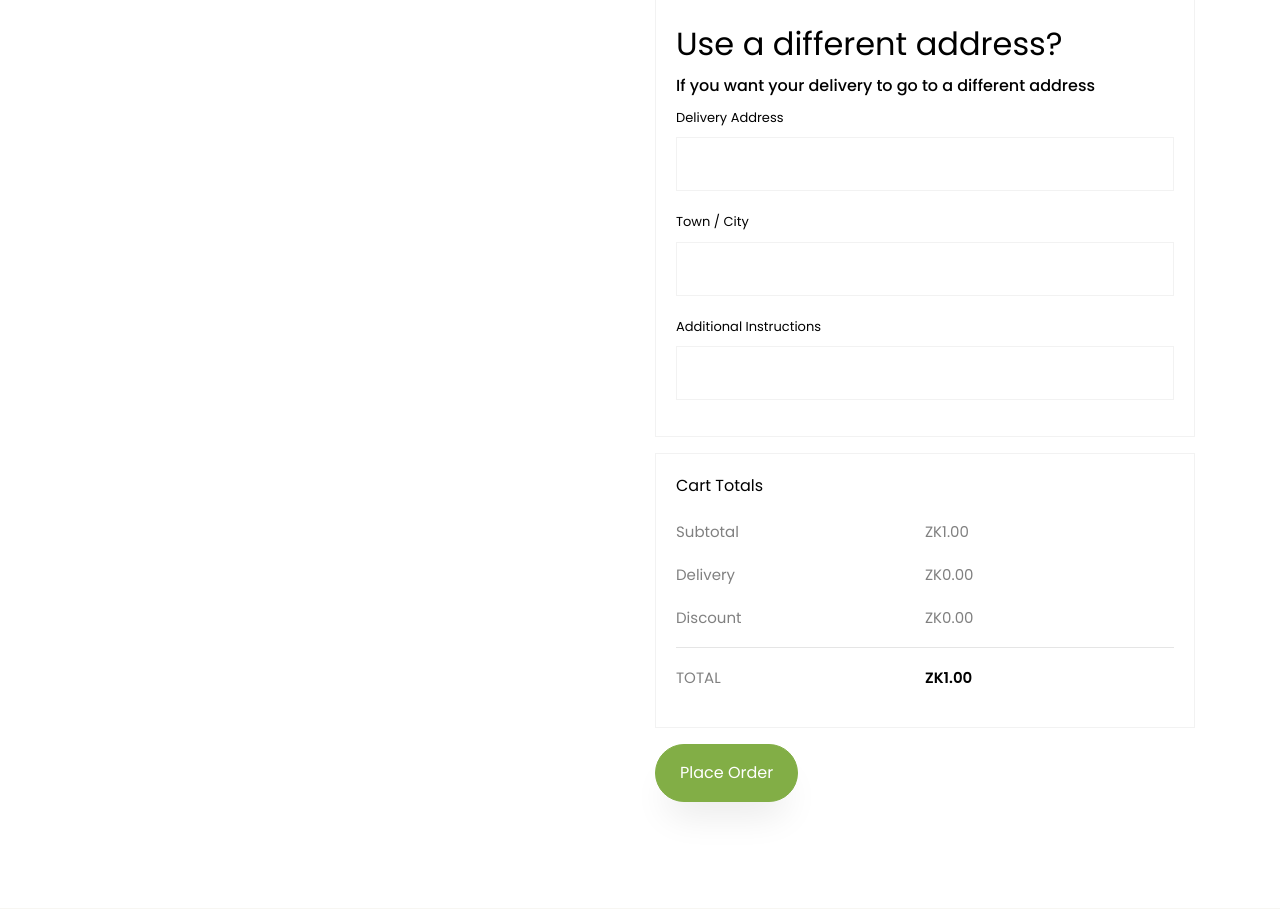
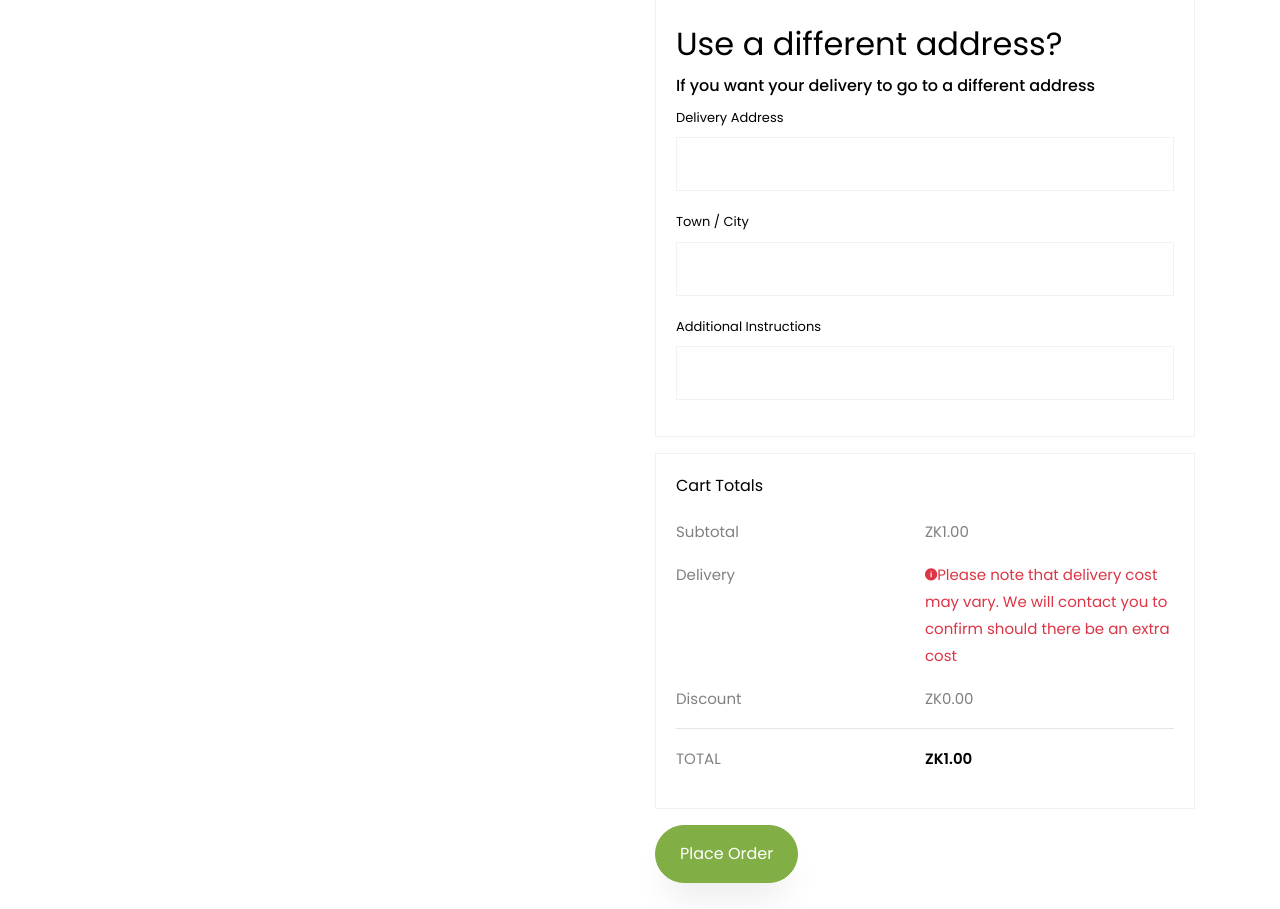
Before and after one commit to uj-student/fresh-picks, a Flask app: template freshpicks/templates/cart.html in a window 1280 px wide. Shown: the part 320-1229 px from the top of the page. Run offline with Flask 2, Linux system fonts and the light colour scheme; the template is opened without the code that fills it, so the values that code supplies are empty; the visitor is signed in with stand-in values (Sample User, id 1); some libraries are stand-ins or nearby versions; some web fonts are replaced.

Commit message:
add delivery cost message

```diff
--- a/freshpicks/templates/cart.html
+++ b/freshpicks/templates/cart.html
@@ -115,7 +115,7 @@
                                     </p>
                                     <p class="d-flex">
                                         <span>Delivery</span>
-                                        <span>ZK0.00</span>
+                                        <span class="ion-ios-information-circle text-danger">Please note that delivery cost may vary. We will contact you to confirm should there be an extra  cost</span>
                                     </p>
                                     <p class="d-flex">
                                         <span>Discount</span>
```
